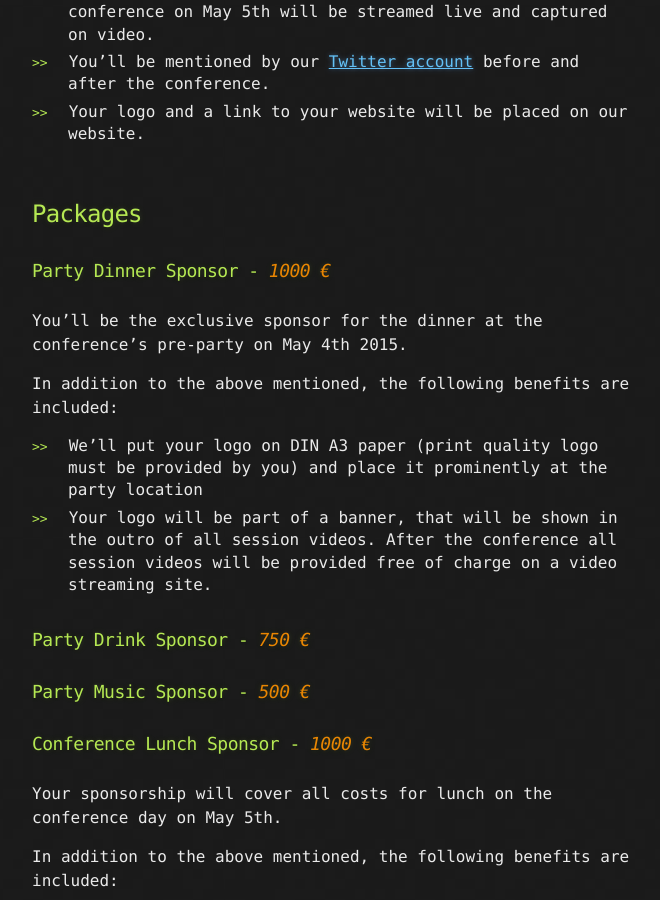
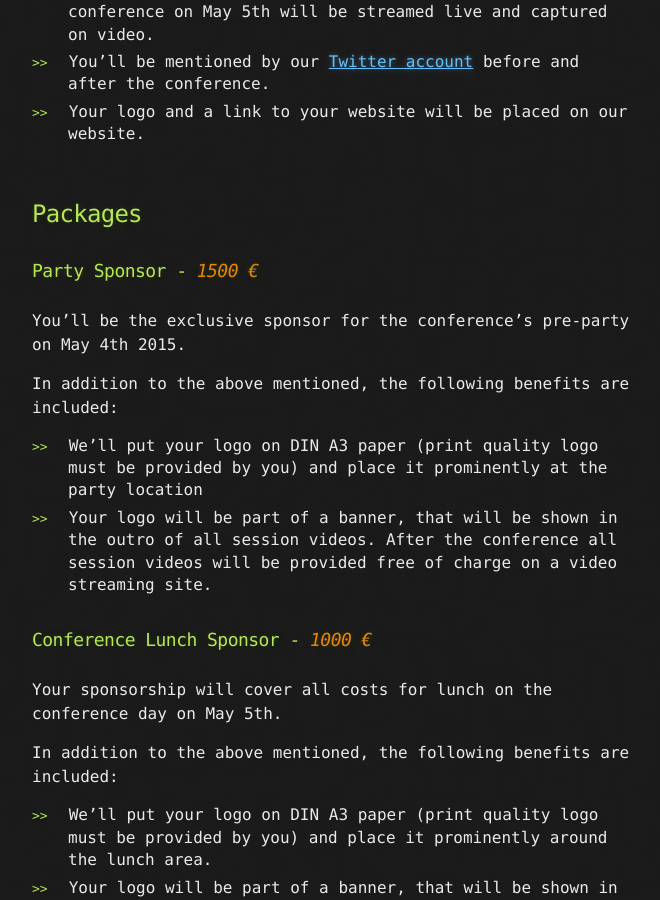
Before and after one commit to BreathingCode/BreathingCode.github.io, a Jekyll site: the page built from sponsoring.md, in a window 1280 px wide and 900 px high, scrolled down 526 px. Shown: the whole window, without its empty margins (308-968 px from the left). Built offline with Jekyll 4.4.1, drawn with Linux system fonts in a browser that asks for light colours; nearby versions of some CDN libraries; Markdown is read by kramdown in place of the engine named in the settings.

Commit message:
Changed sponsoring packages

```diff
--- a/sponsoring.md
+++ b/sponsoring.md
@@ -23,9 +23,9 @@ We offer the following benefits to all sponsors:
 
 ## Packages
 
-### Party Dinner Sponsor - *1000 €*
+### Party Sponsor - *1500 €*
 
-You'll be the exclusive sponsor for the dinner at the conference's pre-party on
+You'll be the exclusive sponsor for the conference's pre-party on
 May 4th 2015.
 
 In addition to the above mentioned, the following benefits are included:
@@ -35,10 +35,6 @@ In addition to the above mentioned, the following benefits are included:
 * Your logo will be part of a banner, that will be shown in the outro of all
   session videos. After the conference all session videos will be provided free
   of charge on a video streaming site.
-
-### Party Drink Sponsor - *750 €*
-
-### Party Music Sponsor - *500 €*
 
 ### Conference Lunch Sponsor - *1000 €*
 
```
